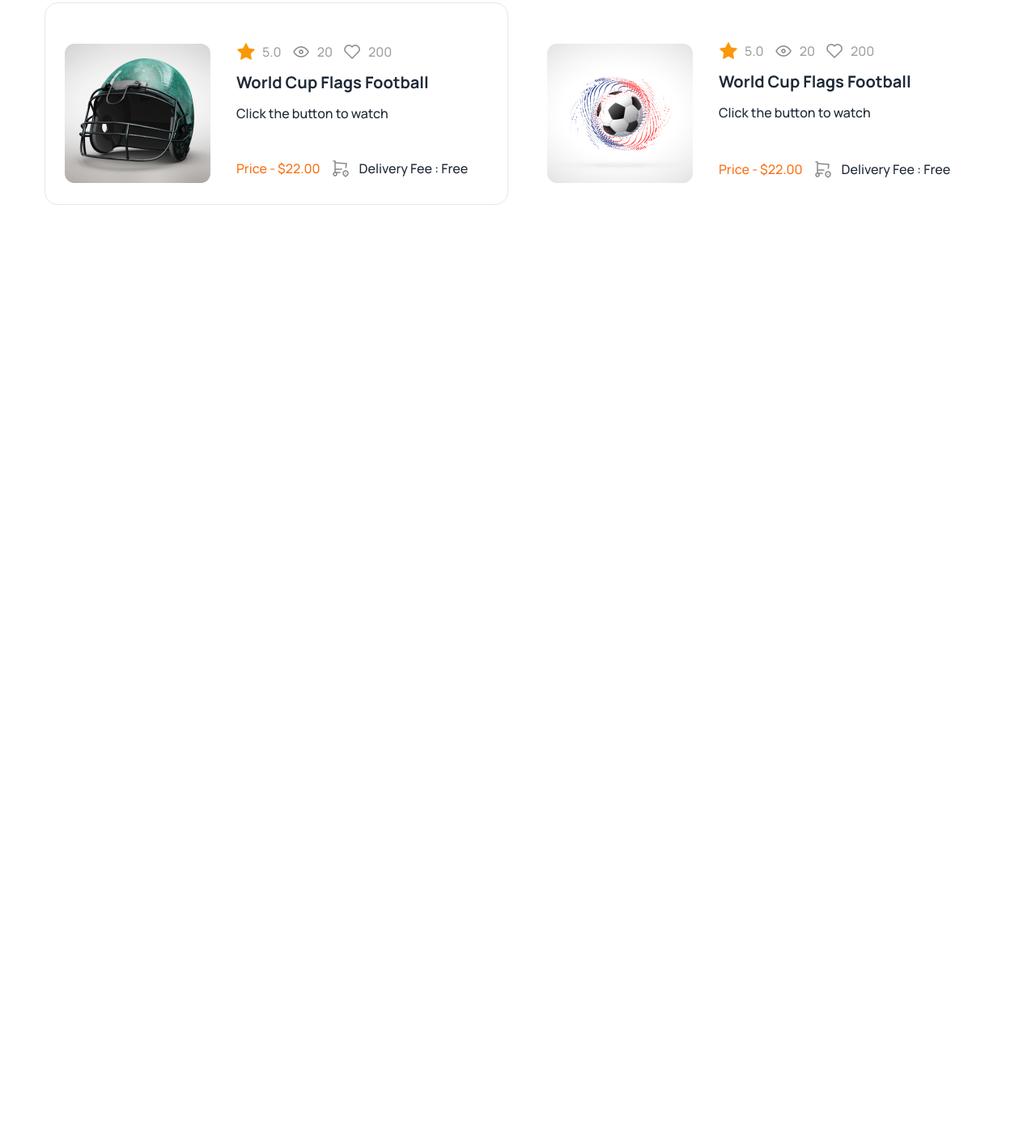
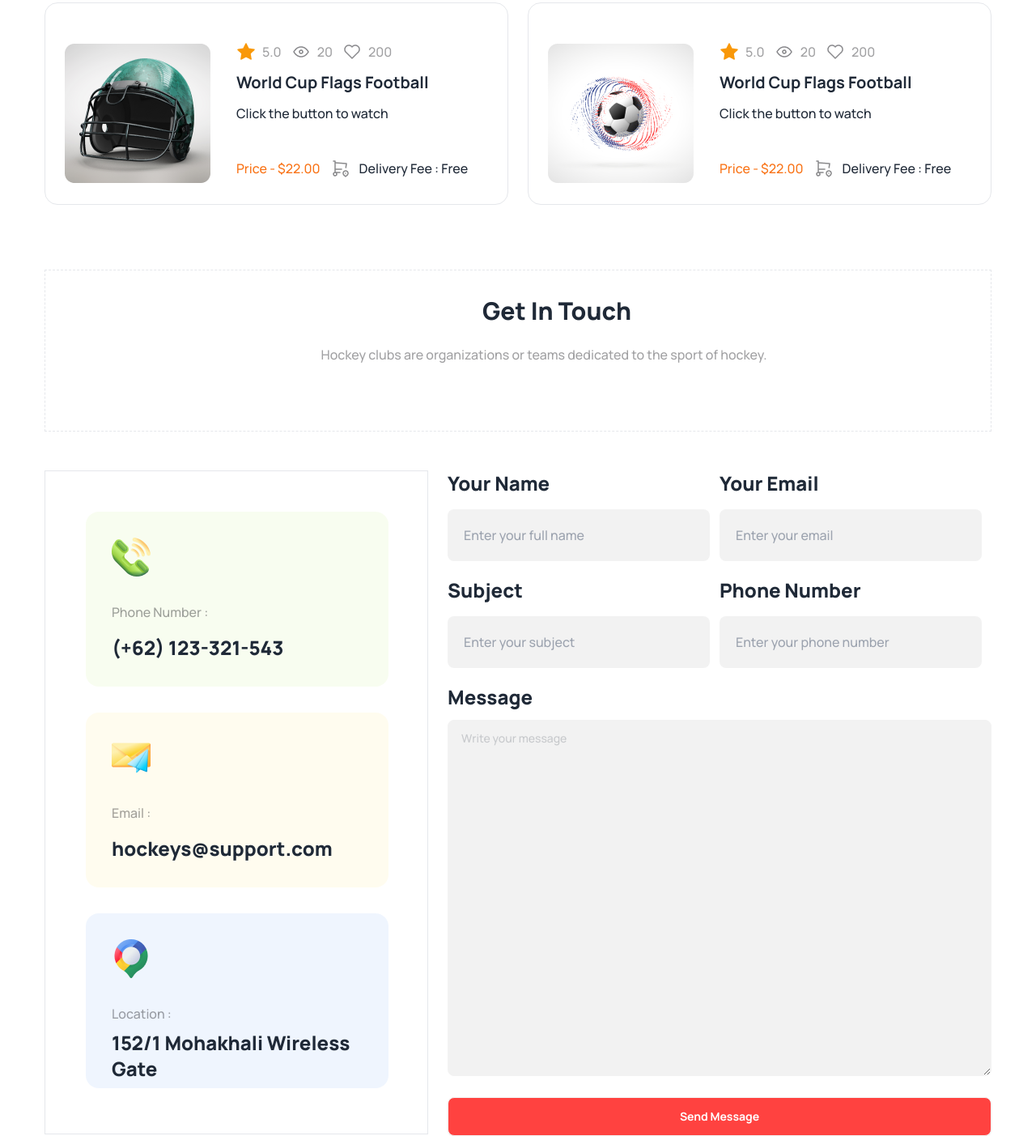
Before and after one commit to sam2kgit/b9-a3-sam, a plain HTML site: page index.html in a window 1280 px wide. Shown: the part 3533-4936 px from the top of the page at 81% size. Before the commit the page ends 3786 px from the top, so only its background shows below. Drawn offline with nearby package versions, Linux system fonts and the light colour scheme.

Commit message:
get in touch

```diff
--- a/index.html
+++ b/index.html
@@ -378,7 +378,7 @@
         <!--6th  -->
                 <div>
 
-                    <div class="card h-[250px] card-side bg-base-100 sborder-[1px]">
+                    <div class="card h-[250px] card-side bg-base-100 border-[1px]">
                         <figure><img class="
                             ml-6 mt-6
                             h-[172px]" src="Images/10.png" alt="Movie"/></figure>
@@ -413,7 +413,105 @@
                 </div>
              </div>
         </section>
+        <!--clients  -->
+        <section></section>
+        <!-- get in touch -->
+        <section>
 
+            <div class="border-dashed lg:mt-[80px] mb-12 border-[1px] h-[200px] p-8">
+                <h1 class="text-2xl lg:text-3xl font-extrabold ml-24 lg:flex justify-center ">Get In Touch</h1>
+                <p class="mt-6 text-[#0d0d1263] ml-8 lg:text-center lg:ml-16">Hockey clubs are organizations or teams dedicated  to the sport of hockey. </p>
+             </div>
+
+             <div class="lg:flex ">
+                <!-- card -->
+             <div class="lg:w-[474px] p-[50px] border-[1px] h-[820px]">
+                        <!--c1  -->
+                <div class="card w-[374px] bg-[#bced6d1a] bg-base-100 h-[216px]">
+                    <div class="card-body">
+                        <img class="w-[48px] h-[48px]" src="Images/Group 1171275317.png" alt="">
+
+                      <p class="mt-6 text-[#0d0d1263]">Phone Number : </p>
+                      <h2 class="card-title font-extrabold text-2xl">
+                        (+62) 123-321-543
+                      </h2>
+
+                      </div>
+                    </div>
+
+                  <!-- c2 -->
+                  <div class="card mt-8 w-[374px] bg-[#fddd5f1a] bg-base-100 h-[216px]">
+                    <div class="card-body">
+                        <img class="w-[48px] h-[48px]" src="Images/Group 1171275318.png" alt="">
+
+                      <p class="mt-6 text-[#0d0d1263]">Email : </p>
+                      <h2 class="card-title font-extrabold text-2xl">
+                        hockeys@support.com
+                      </h2>
+
+                      </div>
+                    </div>
+                    <!-- c3 -->
+                    <div class="card mt-8 w-[374px] bg-[#629cf31a] bg-base-100 h-[216px]">
+                        <div class="card-body">
+                            <img class="w-[48px] h-[48px]" src="Images/Group 1171275321.png" alt="">
+
+                          <p class="mt-6 text-[#0d0d1263]">Location : </p>
+                          <h2 class="card-title font-extrabold text-2xl">
+                            152/1 Mohakhali Wireless Gate
+                          </h2>
+
+                          </div>
+                        </div>
+
+
+             </div>
+             <!-- form -->
+             <div class="ml-6">
+
+                <div class=" h-[820px]  w-[672px] ">
+
+                    <!-- 1st 4 -->
+                    <div class="grid grid-cols-1 lg:grid-cols-2">
+                        <div>
+                            <h2 class="font-extrabold text-2xl">
+                                Your Name
+                              </h2>
+                            <input class="rounded-lg mb-5 pl-5 mt-4 w-[324px] h-[64px] bg-base-200" type="text" placeholder="Enter your full name">
+                        </div>
+                        <div>
+                            <h2 class="font-extrabold text-2xl">
+                                Your Email
+                              </h2>
+                            <input class="rounded-lg pl-5 mt-4 w-[324px] h-[64px] bg-base-200" type="text" placeholder="Enter your email">
+                        </div>
+                        <div>
+                            <h2 class="font-extrabold text-2xl">
+                                Subject
+                              </h2>
+                            <input class="rounded-lg pl-5 mt-4 w-[324px] h-[64px] bg-base-200" type="text" placeholder="Enter your subject">
+                        </div>
+                        <div>
+                            <h2 class="font-extrabold text-2xl">
+                                Phone Number
+                              </h2>
+                            <input class="rounded-lg pl-5 mt-4 w-[324px] h-[64px] bg-base-200" type="text" placeholder="Enter your phone number">
+                        </div>
+
+
+
+                    </div>
+                    <h2 class="mt-5 font-extrabold text-2xl">
+                        Message
+                      </h2>
+                      <textarea class="mt-3 textarea h-[440px] w-[672px]" placeholder="Write your message" disabled></textarea>
+                      <button class="btn mt-[20px] bg-[#FF4240] text-white  btn-block">Send Message</button>
+
+                  </div>
+
+           </div>
+
+        </section>
        </main>
        <footer>
 
```
